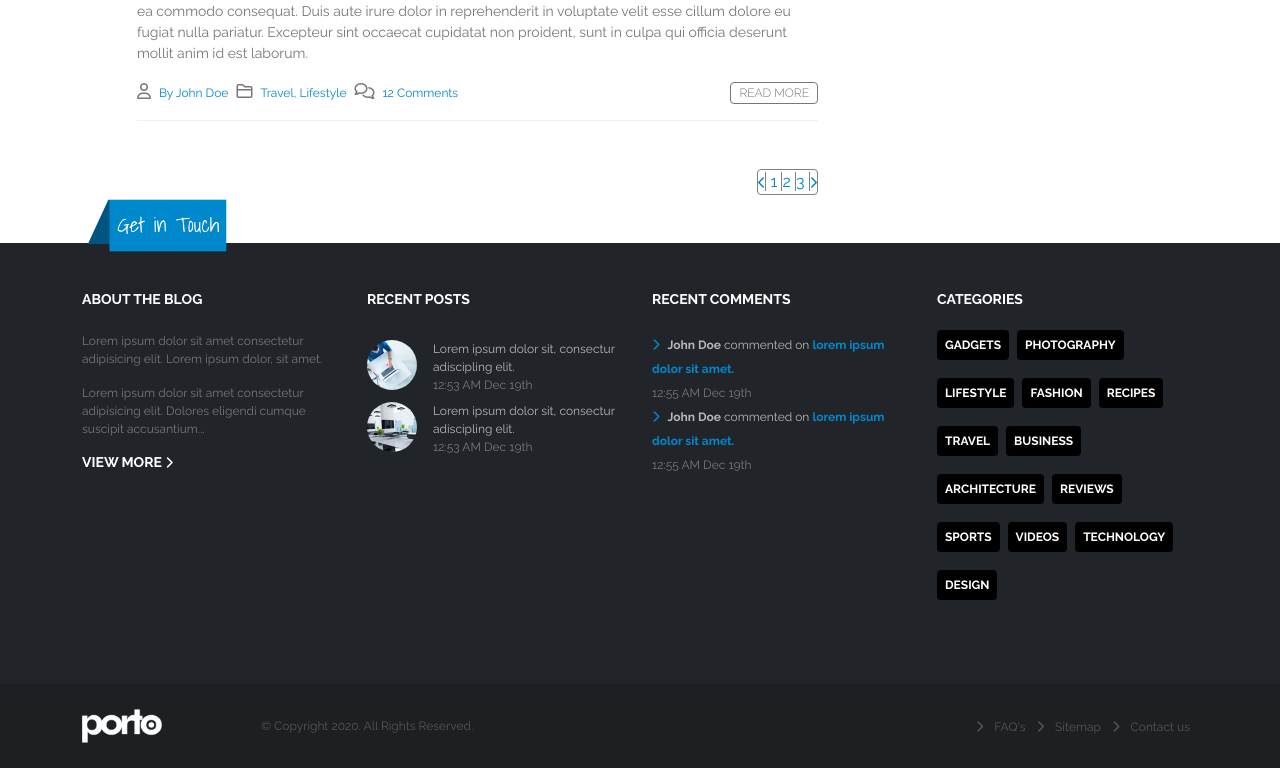
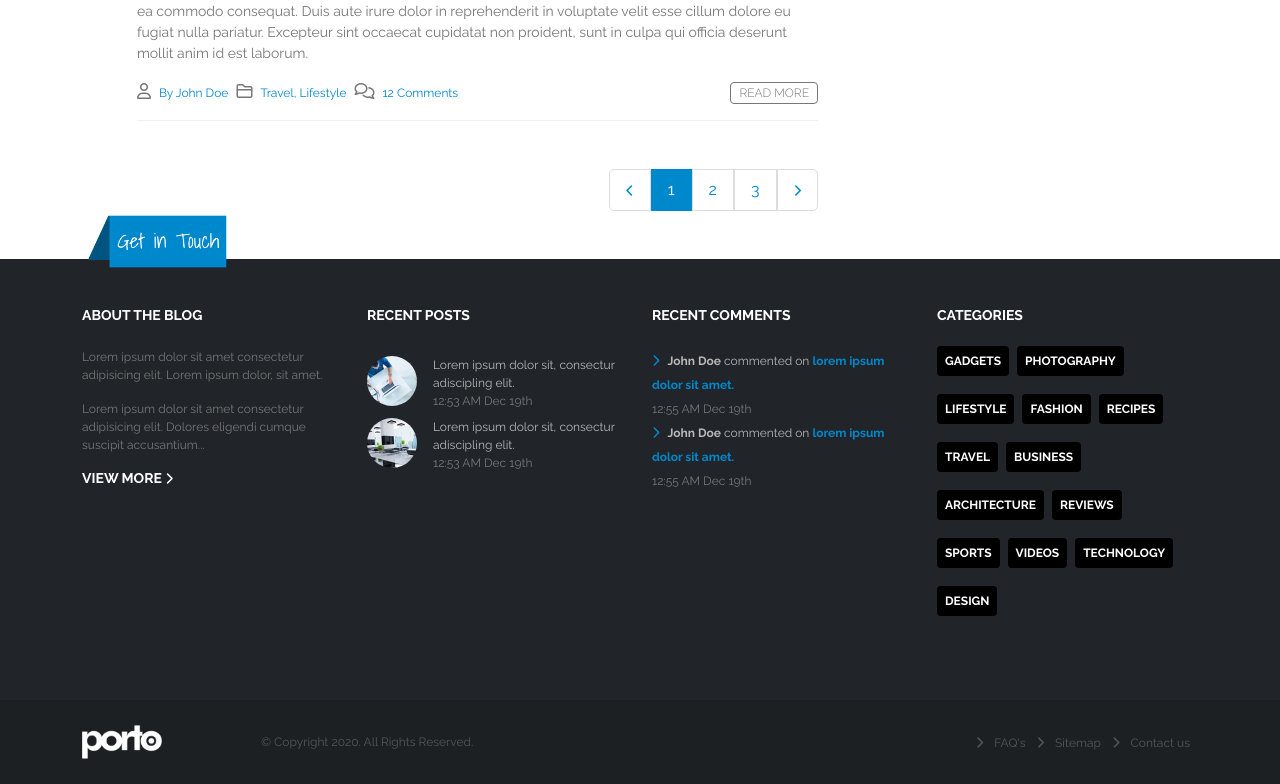
Before and after one commit to pierfrancescoscar/proj-html-vuejs, a Vue app: page / in a window 1280 px wide. Shown: the part 4416-5200 px from the top of the page. Built offline with nearby package versions, Linux system fonts and the light colour scheme.

Commit message:
ADD: pagination under blog post list

```diff
--- a/src/components/BlogPost.vue
+++ b/src/components/BlogPost.vue
@@ -20,26 +20,17 @@
 
                       </ul>
                   </nav>
-
-                  <div class="select-page d-flex justify-content-end">
-                      <div class="numbered-pages rounded">
-                          <span class="select icon">
-                              <i class="arrow-icon fas fa-chevron-left"></i>
-                          </span>
-                          <span class="select one">
-                              1
-                          </span>
-                          <span class="select two">
-                              2
-                          </span>
-                          <span class="select three">
-                              3
-                          </span>
-                          <span class="select icon-2">
-                              <i class="arrow-icon fas fa-chevron-right"></i>
-                          </span>
-                      </div>
-                  </div>
+                        <div class="page-select d-flex justify-content-end">
+                            <a href="#">
+                                <i class="arrow-icon fas fa-chevron-left"></i>
+                            </a>
+                            <a class="active" href="#">1</a>
+                            <a href="#">2</a>
+                            <a href="#">3</a>
+                            <a href="#">
+                                <i class="arrow-icon fas fa-chevron-right"></i>
+                            </a>
+                        </div>
               </div>
               <div class="col-4">
                   <h3 class="text-uppercase pb-2">Latest from Twitter</h3>
@@ -100,7 +91,7 @@
                         <nav>
                             <ul class="d-flex ps-0">
                                 <li class="list-unstyled pe-2" v-for="(element, index) in instaTags" :key="`tag-${index}`">
-                                    <a class="text-decoration-none text-uppercase px-2 py-1 rounded-pill" :href="element.url">{{element.text}}</a>
+                                    <a class="tags text-decoration-none text-uppercase px-2 py-1 rounded-pill" :href="element.url">{{element.text}}</a>
                                 </li>
                             </ul>
                         </nav>
@@ -165,7 +156,7 @@ section {
         font-size: $big-fs;
     }
 
-    a {
+    .tags {
         color: $text-1;
         font-size: $minor-fs;
         background-color: $background-7;
@@ -214,13 +205,36 @@ section {
         font-size: $minor-fs;
     }
 
-    .icon, .one, .two {
-        border-right: 1px solid grey;
+    .page-select {
+    display: inline-block;
     }
 
-    .icon-2 {
-        border-left: 1px solid grey;
+    .page-select a {
+    color: $text-4;
+    float: left;
+    padding: 8px 16px;
+    text-decoration: none;
+    border: 1px solid #ddd;
+    }
+
+    .page-select a.active {
+    background-color: $background-4;
+    color: white;
+    border: 1px solid $border-7;
+    }
+
+    .page-select a:hover:not(.active) {background-color: transparent;}
+
+    .page-select a:first-child {
+    border-top-left-radius: 5px;
+    border-bottom-left-radius: 5px;
+    }
+
+    .page-select a:last-child {
+    border-top-right-radius: 5px;
+    border-bottom-right-radius: 5px;
     }
 
 
+
 </style>
```
